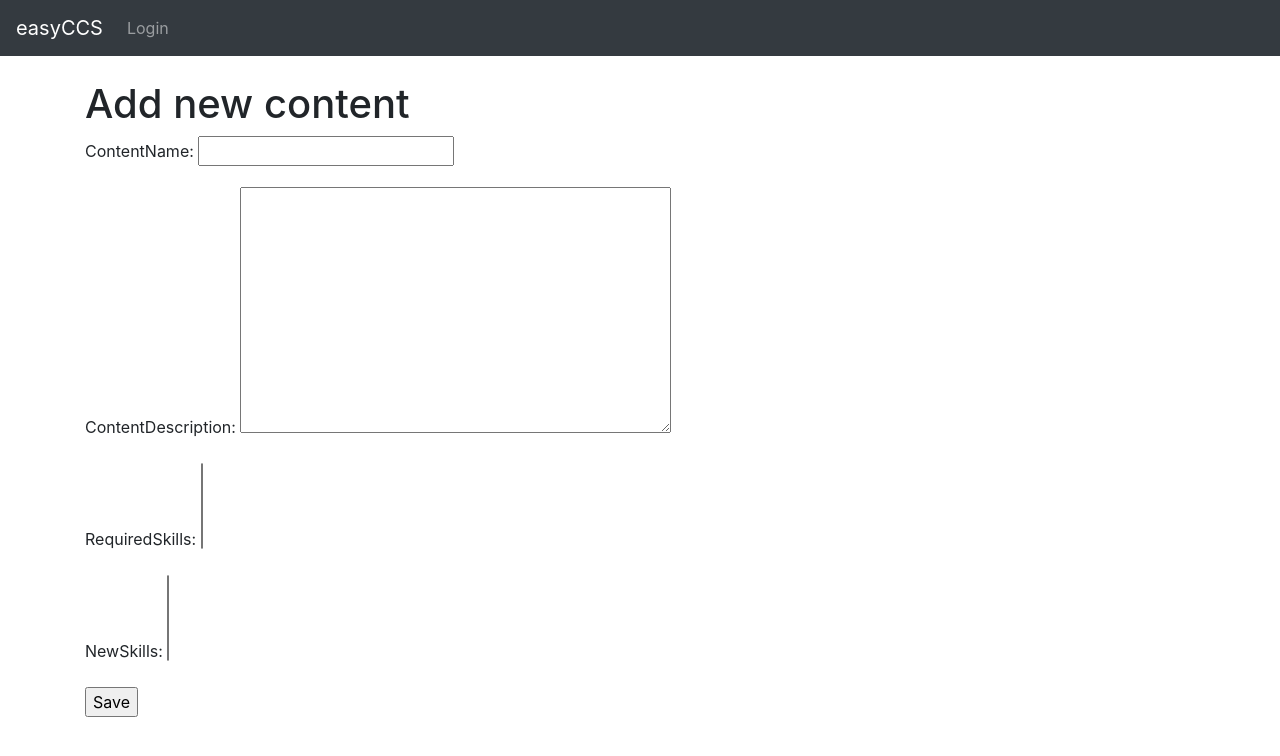
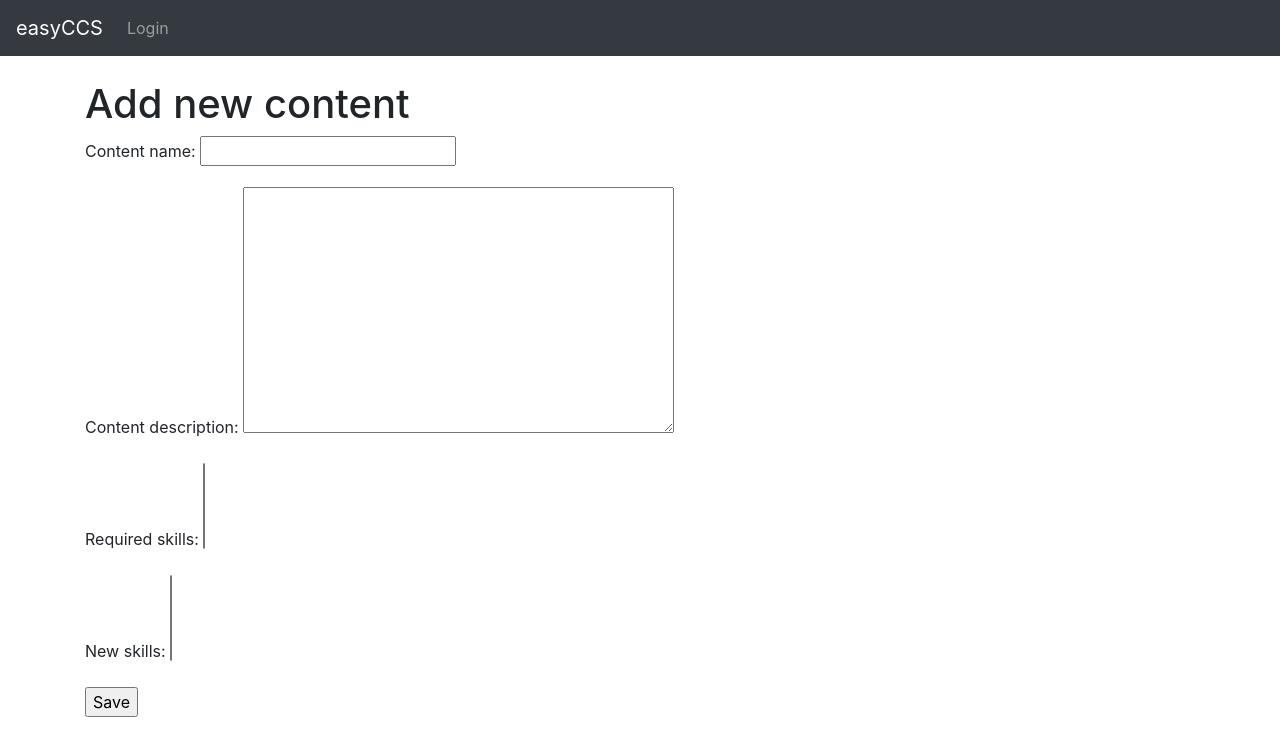
Before and after one commit to ComNets-Bremen/easyCCS, a Django app: page /content/create/content in a window 1280 px wide. Shown: the top 756 px of the page. Run offline with Django 3.2, Linux system fonts and the light colour scheme; data that the repository does not hold is empty; some libraries are stand-ins or nearby versions.

Commit message:
Rename model fields, fix migration error

```diff
--- a/easyCCS/content/admin.py
+++ b/easyCCS/content/admin.py
@@ -11,11 +11,11 @@ class SkillAdmin(admin.ModelAdmin):
         )
 
     def formfield_for_foreignkey(self, db_field, request, **kwargs):
-        if db_field.name == "isAliasFor":
+        if db_field.name == "is_alias_for":
             if hasattr(self, "object_id"):
-                kwargs["queryset"] =  Skill.objects.filter(isAliasFor=None).exclude(pk=self.object_id)
+                kwargs["queryset"] =  Skill.objects.filter(is_alias_for=None).exclude(pk=self.object_id)
             else:
-                kwargs["queryset"] =  Skill.objects.filter(isAliasFor=None)
+                kwargs["queryset"] =  Skill.objects.filter(is_alias_for=None)
 
         return super().formfield_for_foreignkey(db_field, request, **kwargs)
 
--- a/easyCCS/content/models.py
+++ b/easyCCS/content/models.py
@@ -20,8 +20,8 @@ def deleteBinaryFile(instance):
             os.remove(instance.path)
 
 class Skill(models.Model):
-    skillName = models.CharField(max_length=200)
-    isAliasFor = models.ForeignKey(
+    skill_name = models.CharField(max_length=200)
+    is_alias_for = models.ForeignKey(
             "self",
             on_delete=models.SET_NULL,
             null=True,
@@ -33,10 +33,10 @@ class Skill(models.Model):
 
 
     def __str__(self):
-        returnString = self.skillName
+        returnString = self.skill_name
 
         if self.isAlias():
-            returnString += " (Alias for " + str(self.isAliasFor.skillName) + ")"
+            returnString += " (Alias for " + str(self.is_alias_for.skill_name) + ")"
 
         return returnString
 
@@ -46,23 +46,23 @@ class Skill(models.Model):
         return reverse("detailSkill", args=[str(self.id)])
 
     def isAlias(self):
-        if self.isAliasFor and self.isAliasFor != "":
+        if self.is_alias_for and self.is_alias_for != "":
             return True
         return False
 
     def getBaseSkill(self):
         if self.isAlias():
-            return self.isAliasFor
+            return self.is_alias_for
         else:
             return self
 
 
 class Content(models.Model):
-    contentName = models.CharField(max_length=200)
-    contentDescription = models.TextField()
-    binaryContent = models.FileField(upload_to=getFilePath, null=True, blank=True)
-    requiredSkills = models.ManyToManyField("Skill", blank=True, related_name="skills_required")
-    newSkills = models.ManyToManyField("Skill", blank=True, related_name="skills_new")
+    content_name = models.CharField(max_length=200)
+    content_description = models.TextField()
+    binary_content = models.FileField(upload_to=getFilePath, null=True, blank=True)
+    required_skills = models.ManyToManyField("Skill", blank=True, related_name="skills_required")
+    new_skills = models.ManyToManyField("Skill", blank=True, related_name="skills_new")
     created = models.DateTimeField(auto_now_add=True)
     updated = models.DateTimeField(auto_now=True)
 
@@ -71,11 +71,11 @@ class Content(models.Model):
 
 
     def __str__(self):
-        skills = [skill.skillName for skill in self.newSkills.all()]
-        returnString = "\"" + str(self.contentName) + "\""
+        skills = [skill.skill_name for skill in self.new_skills.all()]
+        returnString = "\"" + str(self.content_name) + "\""
         if len(skills) >0:
             returnString += " teaches the skills " + str(", ".join(skills))
-        if self.binaryContent == None or self.binaryContent == "":
+        if self.binary_content == None or self.binary_content == "":
             returnString += " (No content added)"
 
         return returnString
@@ -93,7 +93,7 @@ def auto_delete_file_on_delete(sender, instance, **kwargs):
     """
     sync file system to db: rm files if file field is set to blank
     """
-    deleteBinaryFile(instance.binaryContent)
+    deleteBinaryFile(instance.binary_content)
 
 @receiver(models.signals.pre_save, sender=Content)
 def auto_delete_file_on_change(sender, instance, **kwargs):
@@ -103,8 +103,8 @@ def auto_delete_file_on_change(sender, instance, **kwargs):
     if not instance.pk:
         return False
 
-    old_file = sender.objects.get(pk=instance.pk).binaryContent
+    old_file = sender.objects.get(pk=instance.pk).binary_content
 
-    new_file = instance.binaryContent
+    new_file = instance.binary_content
     if not old_file == new_file:
         deleteBinaryFile(old_file)
--- a/easyCCS/content/templates/content/content_list.html
+++ b/easyCCS/content/templates/content/content_list.html
@@ -8,7 +8,7 @@
 <table style="width:100%">
 {% for o in object_list %}
 <tr>
-    <td><a href="{% url "detailContent" o.id %}">{{ o.contentName }}</a></td>
+    <td><a href="{% url "detailContent" o.id %}">{{ o.content_name }}</a></td>
     <td><a href="{% url "updateContent" o.id %}">Edit</a></td>
     <td><a href="{% url "deleteContent" o.id %}">Delete</a></td>
 </tr>
--- a/easyCCS/content/templates/content/printTree.html
+++ b/easyCCS/content/templates/content/printTree.html
@@ -13,13 +13,13 @@
   </tr>
   {% for content in contents %}
   <tr>
-      <td>{{ content.content.contentName}}</td>
+      <td>{{ content.content.content_name}}</td>
       <td>{{ content.level }}</td>
       <td>
           {% if content.content.requiredSkills.all %}
           <ul>
               {% for req in content.content.requiredSkills.all %}
-              <li> {{ req.skillName }}</li>
+              <li> {{ req.skill_name }}</li>
               {% endfor %}
           </ul>
           {% else %}
@@ -28,7 +28,7 @@
       </td>
       <td><ul>
               {% for req in content.content.newSkills.all %}
-              <li> {{ req.skillName }}</li>
+              <li> {{ req.skill_name }}</li>
               {% endfor %}
       </ul></td>
   </tr>
--- a/easyCCS/content/templates/content/skillOverview.html
+++ b/easyCCS/content/templates/content/skillOverview.html
@@ -8,7 +8,7 @@
 <ul>
     {% for skill in skills.all %}
 
-    <li><a href="{% url 'getTree' skill.id %}">{{ skill.skillName }} </a></li>
+    <li><a href="{% url 'getTree' skill.id %}">{{ skill.skill_name }} </a></li>
 
     {% endfor %}
 
--- a/easyCCS/content/templates/content/skill_list.html
+++ b/easyCCS/content/templates/content/skill_list.html
@@ -8,7 +8,7 @@
 <table style="width:100%">
 {% for skill in object_list %}
 <tr>
-    <td><a href="{% url "detailSkill" skill.id %}">{{ skill.skillName }}</a></td>
+    <td><a href="{% url "detailSkill" skill.id %}">{{ skill.skill_name }}</a></td>
     <td><a href="{% url "updateSkill" skill.id %}">Edit</a></td>
     <td><a href="{% url "deleteSkill" skill.id %}">Delete</a></td>
 </tr>
--- a/easyCCS/content/views.py
+++ b/easyCCS/content/views.py
@@ -27,7 +27,7 @@ def getTree(request, skillId):
     # Get list of content objects
     co = getContentsForSkill(skillId)
 
-    return render(request, 'content/printTree.html', {"contents" : co, "skill": requiredSkill.skillName})
+    return render(request, 'content/printTree.html', {"contents" : co, "skill": requiredSkill.skill_name})
 
 
 def getGraphJson(request):
@@ -38,18 +38,18 @@ def getGraphJson(request):
     for c in Content.objects.all():
         returnObject["nodes"].append({
             "id" : c.id,
-            "name" : str(c.contentName),
+            "name" : str(c.content_name),
             "label": ""
             })
 
         # Get all skills pointing to this Content
-        for requiredSkill in c.requiredSkills.all():
-            containingSkillContentObjects = Content.objects.filter(newSkills = requiredSkill)
+        for requiredSkill in c.required_skills.all():
+            containingSkillContentObjects = Content.objects.filter(new_skills = requiredSkill)
             for cs in containingSkillContentObjects:
                 returnObject["links"].append({
                     "source" : cs.id,
                     "target" : c.id,
-                    "type" : requiredSkill.skillName
+                    "type" : requiredSkill.skill_name
                     })
 
     # fill unhandled skills
@@ -122,7 +122,7 @@ class SkillDetailView(DetailView):
 
 class SkillCreate(CreateView):
     model = Skill
-    fields = ["skillName","isAliasFor"]
+    fields = ["skill_name","is_alias_for"]
     title = "Add new skill"
     template_name = "content/generic_form.html"
 
@@ -134,7 +134,7 @@ class SkillCreate(CreateView):
 
 class SkillUpdate(UpdateView):
     model = Skill
-    fields = ["skillName", "isAliasFor"]
+    fields = ["skill_name", "is_alias_for"]
     title = "Change Skill"
     template_name = "content/generic_form.html"
 
@@ -180,7 +180,7 @@ class ContentDetailView(DetailView):
 
 class ContentCreate(CreateView):
     model = Content
-    fields = ["contentName", "contentDescription", "requiredSkills", "newSkills"]
+    fields = ["content_name", "content_description", "required_skills", "new_skills"]
     title = "Add new content"
     template_name = "content/generic_form.html"
 
@@ -193,7 +193,7 @@ class ContentCreate(CreateView):
 
 class ContentUpdate(UpdateView):
     model = Content
-    fields = ["contentName", "contentDescription", "requiredSkills", "newSkills"]
+    fields = ["content_name", "content_description", "required_skills", "new_skills"]
     title = "Change Content"
     template_name = "content/generic_form.html"
 
@@ -244,13 +244,13 @@ def getContentsForSkill(skillId, knownContents = [], level=1, ignoreSkills=[]):
     if skillId in ignoreSkills:
         return None
 
-    content = Content.objects.filter(newSkills=skillId)
+    content = Content.objects.filter(new_skills=skillId)
 
     for c in content:
         if c.id not in knownContents and c.id not in newContents:
             newContents.append(ContentObjectWithPrio(c.id, level, c))
 
-    contentRequiredSkills = content.values_list("requiredSkills", flat=True).all()
+    contentRequiredSkills = content.values_list("required_skills", flat=True).all()
 
     for o in contentRequiredSkills:
         if o and o in ignoreSkills:
@@ -273,11 +273,11 @@ def getAdjacencyMatrix():
     adjMatrix = np.zeros((len(nodes), len(nodes)), dtype=int)
 
     for node in nodes:
-        requiredSkills = Content.objects.filter(pk=node).values("requiredSkills")
+        requiredSkills = Content.objects.filter(pk=node).values("required_skills")
         for skill in requiredSkills:
             teachesSkills = sorted(
                     Content.objects.filter(
-                        newSkills=skill["requiredSkills"]
+                        newSkills=skill["required_skills"]
                         ).values_list("id", flat=True)
                     )
             for teachesSkill in teachesSkills:
@@ -286,7 +286,7 @@ def getAdjacencyMatrix():
     # Get the names
     names = dict()
     for node in nodes:
-        names[node] = Content.objects.filter(pk=node).get().contentName
+        names[node] = Content.objects.filter(pk=node).get().content_name
 
     return (names, nodes, adjMatrix)
 
```
Also changed, not shown: easyCCS/content/forms.py (+18 -13 lines), easyCCS/content/templates/content/skillGraph.html (+4 -4 lines), easyCCS/content/migrations/0014_auto_20200520_2132.py (added), easyCCS/content/migrations/0015_auto_20200520_2132.py (added), easyCCS/content/migrations/0016_auto_20200520_2150.py (added), easyCCS/content/migrations/0017_auto_20200520_2152.py (added).
